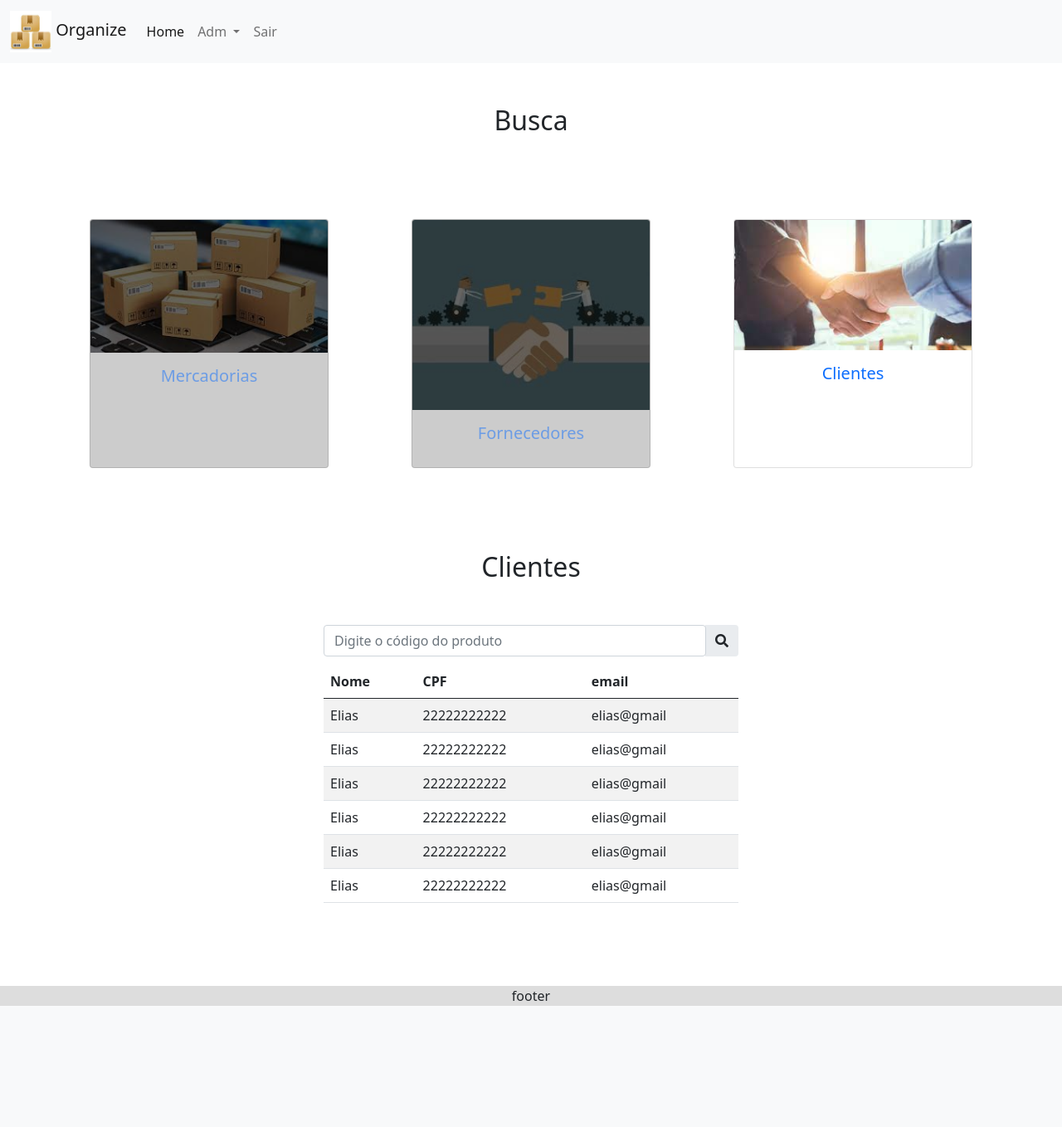
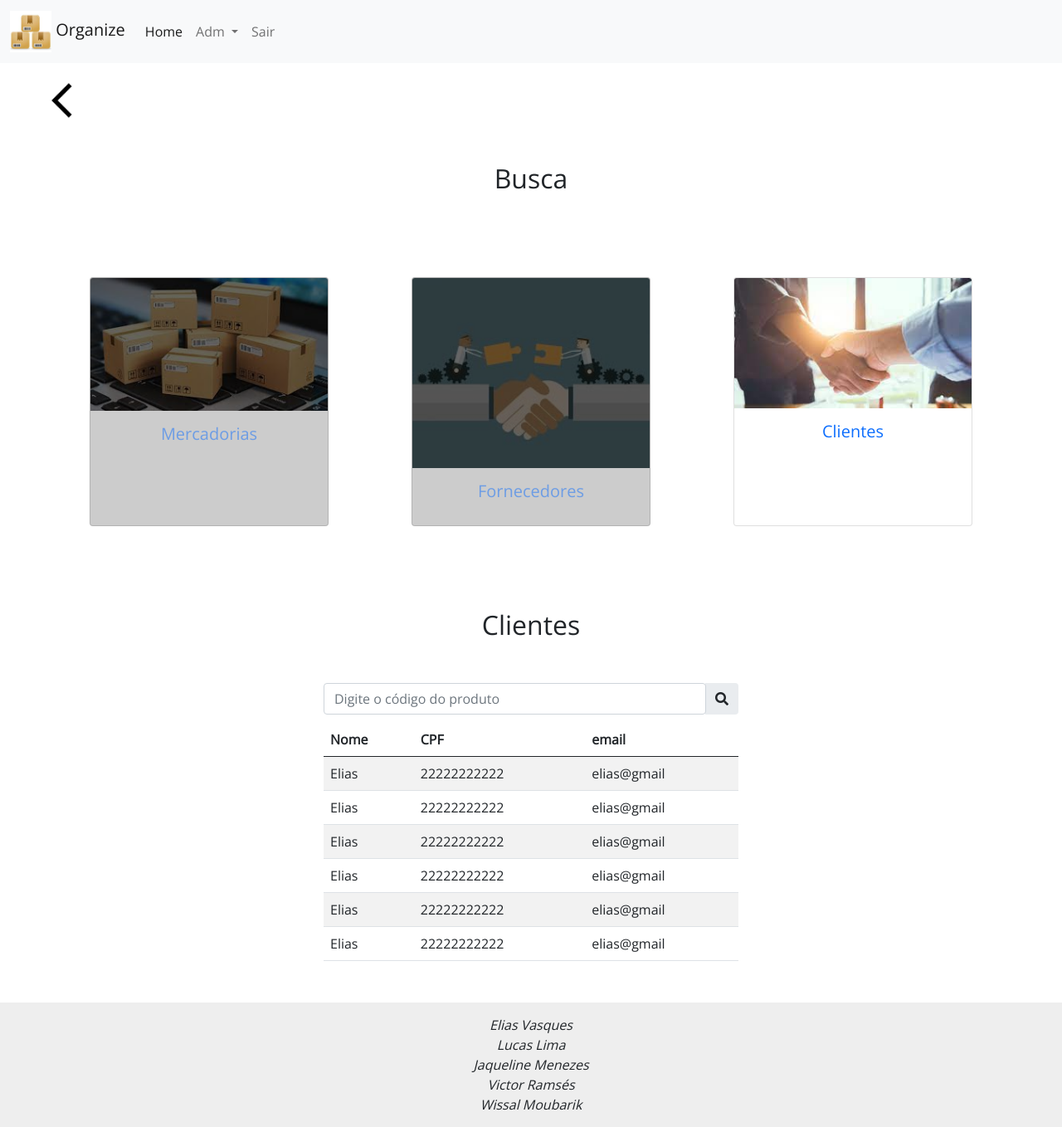
Before and after one commit to EliasVasques/sistema-de-estoque, a PHP site: page /sistema-de-estoque/busca-sistema/cliente.php in a window 1280 px wide. Shown: the whole page at 83% size. Before the commit the page ends 1212 px from the top, so only its background shows below. Run offline with PHP 8.4, Linux system fonts and the light colour scheme; some libraries are stand-ins or nearby versions.

Commit message:
adcionei botão de voltar e ajustei responsividade.

```diff
--- a/adm/entradas-e-saidas.php
+++ b/adm/entradas-e-saidas.php
@@ -1,6 +1,10 @@
 <?php require '../componentes/head.php' ?>
 <?php require '../componentes/navbar.php' ?>
 <body>
+
+<a href="../home">
+  <img src="../img/voltar.png" class="voltar" alt="">
+</a>
 
 <h2 class="titulo">Entradas e saídas</h2>
 
--- a/busca-sistema/cliente.php
+++ b/busca-sistema/cliente.php
@@ -1,6 +1,10 @@
 <?php require '../componentes/head.php' ?>
 <?php require '../componentes/navbar.php' ?>
 <body>
+
+<a href="../home">
+  <img src="../img/voltar.png" class="voltar" alt="">
+</a>
 
 <h2>Busca</h2>
 
--- a/busca-sistema/fornecedor.php
+++ b/busca-sistema/fornecedor.php
@@ -1,6 +1,10 @@
 <?php require '../componentes/head.php' ?>
 <?php require '../componentes/navbar.php' ?>
 <body>
+
+<a href="../home">
+  <img src="../img/voltar.png" class="voltar" alt="">
+</a>
 
 <h2>Busca</h2>
 
--- a/busca-sistema/mercadoria.php
+++ b/busca-sistema/mercadoria.php
@@ -1,6 +1,10 @@
 <?php require '../componentes/head.php' ?>
 <?php require '../componentes/navbar.php' ?>
 <body>
+
+<a href="../home">
+  <img src="../img/voltar.png" class="voltar" alt="">
+</a>
 
 <h2>Busca</h2>
 
--- a/cadastro/cliente.php
+++ b/cadastro/cliente.php
@@ -1,6 +1,10 @@
 <?php require '../componentes/head.php' ?>
 <?php require '../componentes/navbar.php' ?>
 <body>
+
+<a href="../home">
+  <img src="../img/voltar.png" class="voltar" alt="">
+</a>
 
 <h2>Busca</h2>
 
--- a/cadastro/fornecedor.php
+++ b/cadastro/fornecedor.php
@@ -1,6 +1,10 @@
 <?php require '../componentes/head.php' ?>
 <?php require '../componentes/navbar.php' ?>
 <body>
+
+<a href="../home">
+  <img src="../img/voltar.png" class="voltar" alt="">
+</a>
 
 <h2>Busca</h2>
 
--- a/cadastro/mercadoria.php
+++ b/cadastro/mercadoria.php
@@ -1,6 +1,10 @@
 <?php require '../componentes/head.php' ?>
 <?php require '../componentes/navbar.php' ?>
 <body>
+
+<a href="../home">
+  <img src="../img/voltar.png" class="voltar" alt="">
+</a>
 
 <h2>Busca</h2>
 
--- a/componentes/footer.php
+++ b/componentes/footer.php
@@ -1,8 +1,12 @@
 
 
         <footer>
-            <div id="footer">
-                footer
+            <div>
+                <i>Elias Vasques</i>
+                <i>Lucas Lima</i>
+                <i>Jaqueline Menezes</i>
+                <i>Victor Ramsés</i>
+                <i>Wissal Moubarik</i>
             </div>
         </footer>
     </body>
--- a/componentes/head.php
+++ b/componentes/head.php
@@ -12,12 +12,15 @@
     <link rel="stylesheet" href="http://localhost/sistema-de-estoque/css/geral.css">
 
     <!-- font awesome -->
-    <link rel="stylesheet" href="https://cdnjs.cloudflare.com/ajax/libs/
-font-awesome/5.15.2/css/all.min.css"/>
+    <link rel="stylesheet" href="https://use.fontawesome.com/releases/v5.0.7/css/all.css"/>
 
     <!-- bootstrap -->
     <script src="https://cdn.jsdelivr.net/npm/bootstrap@5.0.2/dist/js/bootstrap.bundle.min.js" integrity="sha384-MrcW6ZMFYlzcLA8Nl+NtUVF0sA7MsXsP1UyJoMp4YLEuNSfAP+JcXn/tWtIaxVXM" crossorigin="anonymous"></script>
 
+    <!-- font Open Sans -->
+    <link rel="preconnect" href="https://fonts.googleapis.com">
+    <link rel="preconnect" href="https://fonts.gstatic.com" crossorigin>
+    <link href="https://fonts.googleapis.com/css2?family=Open+Sans:wght@300&display=swap" rel="stylesheet">
 
     <title>Sistema Estoque</title>
   </head>
--- a/compra-e-venda/index.php
+++ b/compra-e-venda/index.php
@@ -1,6 +1,10 @@
 <?php require '../componentes/head.php' ?>
 <?php require '../componentes/navbar.php' ?>
 <body>
+
+<a href="../home">
+  <img src="../img/voltar.png" class="voltar" alt="">
+</a>
 
 <h2>Compra</h2>
 
--- a/css/geral.css
+++ b/css/geral.css
@@ -1,3 +1,7 @@
+body {
+    font-family: 'Open Sans', sans-serif;
+}
+
 h2 {
     text-align: center;
     margin: 50px;
@@ -26,10 +30,16 @@ form div, form button {
 }
 
 /* footer */
-#footer {
-    text-align: center;
-    background-color: #ddd;
-    margin-top: 100px;
+footer div {
+    background-color: #eee;
+    display: flex;
+    flex-flow: column;
+    justify-content: center;
+    align-items: center;
+
+    margin-top: 50px;
+
+    height: 150px;
 }
 
 /* navbar */
@@ -44,6 +54,7 @@ form div, form button {
 .cards {
     display: flex;
     justify-content: center;
+    flex-wrap: wrap;
 }
 .cards a {
     text-decoration: none;
@@ -87,3 +98,31 @@ form div, form button {
 .desativo h5 {
     color: #0d6dfd80;
 }
+
+/* voltar */
+.voltar {
+    width: 50px;
+    margin-left: 50px;
+    margin-top: 20px;
+}
+
+/* responsividade*/
+@media(max-width: 650px) {
+    .barra {
+        width: 100%;
+    }
+    .voltar {
+        margin-left: 0;
+    }
+}
+@media(max-width: 500px) {
+    form, .table, #buscar-mercadoria {
+        width: 100%;
+    }
+    .card {
+        width: 100%;
+        margin: 0;
+        margin-top: 10px;
+        margin-bottom: 10px;
+    }
+}
--- a/login/index.php
+++ b/login/index.php
@@ -21,4 +21,4 @@
   <button type="submit" class="btn btn-primary">Submit</button>
 </form>
 
-<?php require '../componentes/footer.php' ?>
+<?php //require '../componentes/footer.php' ?>
```
Also changed, not shown: img/voltar.png (added).
